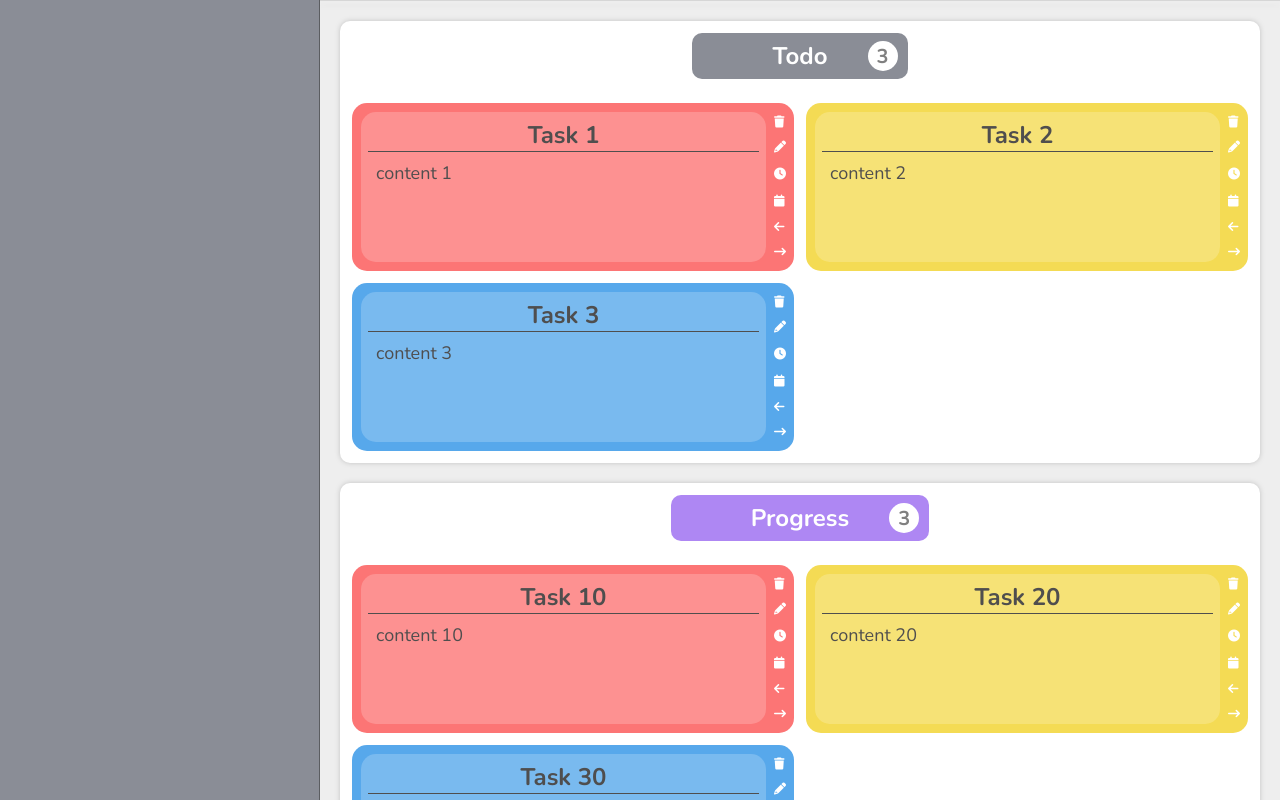
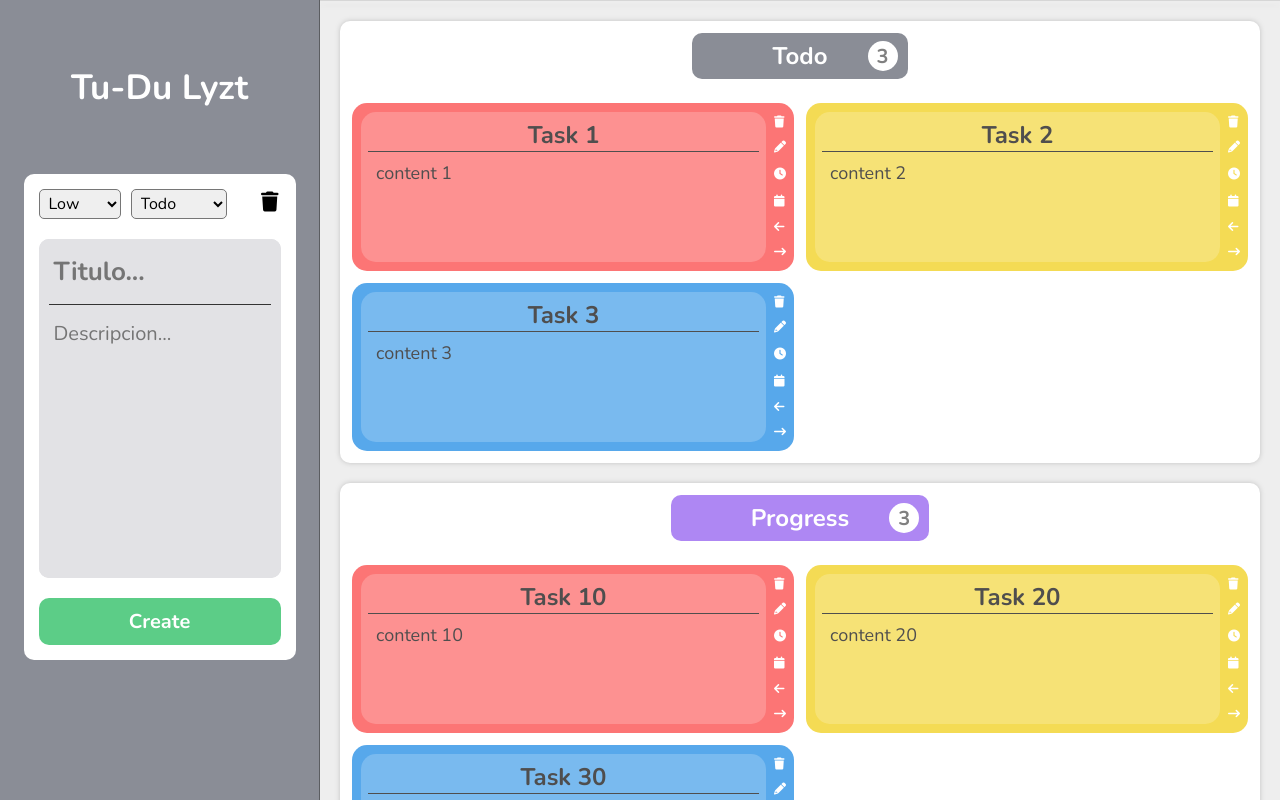
Before and after one commit to GaredLyon/Tu-Du-Lyzt, a React (Vite) app in the folder frontend/: page / in a window 1280 px wide. Built offline with nearby package versions, Linux system fonts and the light colour scheme.

Commit message:
translate to english aside and home

```diff
--- a/frontend/src/components/Aside/Aside.css
+++ b/frontend/src/components/Aside/Aside.css
@@ -1,7 +1,7 @@
+/* ES TO EN */
 .aside {
   width: 90%;
   height: 85%;
-  /* background: blue; */
   display: flex;
   flex-direction: column;
   justify-content: space-around;
@@ -12,8 +12,6 @@
   font-size: 3.5rem;
   text-align: center;
   color: var(--white);
-  /* background: green; */
-  /* height: 160px; */
   padding: 4rem 0;
   display: flex;
   justify-content: center;
@@ -24,52 +22,45 @@
   width: 100%;
   min-width: 27.2rem;
   background: var(--white);
-  /* background-color: red; */
   border-radius: var(--r-lg);
-
   padding: 1.5rem;
-
   display: flex;
   flex-direction: column;
   gap: 2rem;
 }
 
 
-.header__formulario{
+.header__form{
   display: flex;
   gap: .5rem;
-
   justify-content: space-between;
 }
 
-.header__formulario > div{
+.header__form > div{
   display: flex;
   justify-content: center;
   align-items: center;
   gap: 1rem;
 }
 
-.header__formulario select{
+.header__form select{
   padding: .2rem .5rem;
   border-radius: .5rem;
 }
 
-.aside__contenedor-iconos{
+.aside__container-icons{
   border: none;
   background: transparent;
-  /* background: green; */
   cursor: pointer;
 }
 
-.header__formulario i{
+.header__form i{
   font-size: 2rem;
   padding: 0 .2rem;
-  /* background: red; */
 }
 
 /* BLOQUE DE TEXTOS */
-.header__texto{
-  background-color: blue;
+.header__text{
   background: #e2e2e5;
   display: flex;
   flex-direction: column;
@@ -77,36 +68,32 @@
   overflow: hidden;
 }
 
-.header__texto textarea{
+.header__text textarea{
   width: 100%;
   padding: 1.5rem;
   outline: none;
   background: #e2e2e5;
   border: none;
   resize: none;
-  /* background: blue; */
-  /* font-size: 2rem; */
 }
 
 .header__input1{
-  background-color: red;
   font-weight: bold;
   font-size: 2.6rem;
 }
 
 .header__input2{
-  background-color: red;
   font-size: 2rem;
 }
 
-.header__texto hr{
+.header__text hr{
   margin: 0rem 1rem;
   background: #333;
   border: none;
   border-top: 0.1rem solid #333;
 }
 
-.aside__boton-crear{
+.aside__button-create{
   background-color: #5ccd87;
   padding: 1rem;
   border-radius: 1rem;
@@ -117,6 +104,6 @@
   cursor: pointer;
 }
 
-.aside__boton-crear:hover{
+.aside__button-create:hover{
   background-color: #4ba26c;
 }
--- a/frontend/src/components/Aside/Aside.jsx
+++ b/frontend/src/components/Aside/Aside.jsx
@@ -1,10 +1,8 @@
 import React, { useContext } from 'react'
 import { AppContext } from '../../context/AppContext'
-/* import { formatearFecha } from '../../helpers/formatearFecha' */
-// import { agregarTarea } from '../../helpers/agregartarea'
 import './Aside.css'
 
-const obtenerIdGrupo = (columna) => {
+const getIdGroup = (columna) => {
   switch (columna) {
     case 'Progress': return 2
     default: return 1
@@ -14,55 +12,52 @@ const obtenerIdGrupo = (columna) => {
 ////////////////////////////////////
 export const Aside = () => {
 
-  const { setGrupos } = useContext(AppContext)
+  const { setGroups } = useContext(AppContext)
 
   //AGREGAR TAREA *******************
-  const agregarNuevaTarea = (evento) => {
+  const addNewtask = (e) => {
 
     //OBTENER TODOS LOS VALORES QUE NECESITO
-    let dificultad = evento.target.dificultad.value /* LISTO */
-    let columna = evento.target.columna.value /* LISTO */
-    let inputTitulo = evento.target.inputTitulo.value /* LISTO */
-    let inputDescripcion = evento.target.inputDescripcion.value /* LISTO */
-    let idGrupo = obtenerIdGrupo(columna)
+    let priority = e.target.priority.value /* LISTO */
+    let column = e.target.column.value /* LISTO */
+    let title = e.target.inputTitle.value /* LISTO */
+    let description = e.target.inputDescription.value /* LISTO */
+    let idGroup = getIdGroup(column)
 
-    if (inputTitulo && inputDescripcion) {
-
-      // const fecha = new Date();
-      // const opciones = { day: 'numeric', month: 'long', year: 'numeric' };
-      // const fechaFormateada = fecha.toLocaleDateString('es-ES', opciones);
+    if (title && description) {
 
       /* CREANDO AL ESTRCUTURA DE LA NUEVA TAREA */
-      const nuevaTarea = {
+      const newTask = {
         id: Math.floor(Math.random() * 100000),
-        nivel: dificultad,
-        contenido: {
-          titulo: inputTitulo,
-          descripcion: inputDescripcion
+        priority,
+        content: {
+          title,
+          description
         },
         // fechayhora: formatearFecha(Date.now()),
-        fechayhora: Date.now(),
+        dateAndHour: Date.now(),
       }
 
       //AGREGAR LA TAREA VISUALMENTE A LA COLUMNA QUE CORRESPONDE
-      setGrupos(estadoActual => {
-        const gruposActualizados = estadoActual.map(grupo => {
-          if (grupo.id === idGrupo) {
+      setGroups(currentState => {
+
+        const updatedGroups = currentState.map(group => {
+          if (group.id === idGroup) {
             return {
-              ...grupo,
-              tareas: [...grupo.tareas, nuevaTarea]
+              ...group,
+              tasks: [...group.tasks, newTask]
             }
           }
-          return grupo
+          return group
         })
 
         // console.log(gruposActualizados[idGrupo].tareas)
-        return gruposActualizados
+        return updatedGroups
       })
 
 
       //LIMPIAR EL FORMULARIO
-      evento.target.reset()
+      e.target.reset()
 
       //AGREGAR UNA NUEVA TAREA AL SERVIDOR, USANDO EL HELPER
       // agregarTarea({
@@ -80,20 +75,20 @@ export const Aside = () => {
   return (
     <aside className='aside'>
       <h3 className='aside__title'>Tu-Du Lyzt</h3>
-      <form className='aside__form' onSubmit={(evento) => {
-        evento.preventDefault()
-        agregarNuevaTarea(evento)
+      <form className='aside__form' onSubmit={(e) => {
+        e.preventDefault()
+        addNewtask(e)
       }}>
 
         {/* HEADER DEL FORMULARIO */}
-        <header className='header__formulario'>
+        <header className='header__form'>
           <div>
-            <select name='dificultad'>
+            <select name='priority'>
               <option>Low</option>
               <option>Middle</option>
               <option>High</option>
             </select>
-            <select name='columna'>
+            <select name='column'>
               <option>Todo</option>
               <option>Progress</option>
             </select>
@@ -103,7 +98,7 @@ export const Aside = () => {
             {/* <button type='button' className='aside__contenedor-iconos'>
               <i className="fa-regular fa-calendar"></i>
             </button> */}
-            <button type='reset'  className='aside__contenedor-iconos' >
+            <button type='reset'  className='aside__container-icons' >
               <i className="fa-sharp fa-solid fa-trash"></i>
             </button>
           </div>
@@ -111,21 +106,21 @@ export const Aside = () => {
         </header>
 
         {/* CONTENEDOR DE TEXTO */}
-        <div className='header__texto'>
+        <div className='header__text'>
           <textarea
             className='header__input1'
             rows="1"
             placeholder='Titulo...'
-            name='inputTitulo' />
+            name='inputTitle' />
           <hr />
           <textarea
             className='header__input2'
             rows="9"
             placeholder='Descripcion...'
-            name='inputDescripcion' />
+            name='inputDescription' />
         </div>
 
-        <button type='submit' className='aside__boton-crear'>Create</button>
+        <button type='submit' className='aside__button-create'>Create</button>
       </form>
     </aside>
   )
--- a/frontend/src/pages/Home.jsx
+++ b/frontend/src/pages/Home.jsx
@@ -23,7 +23,7 @@ function Home() {
           <i className="fa-solid fa-x"></i>
         </button>
 
-        {/* <Aside/> */}
+        <Aside/>
       </section>
 
       <section className="App__container">
```
